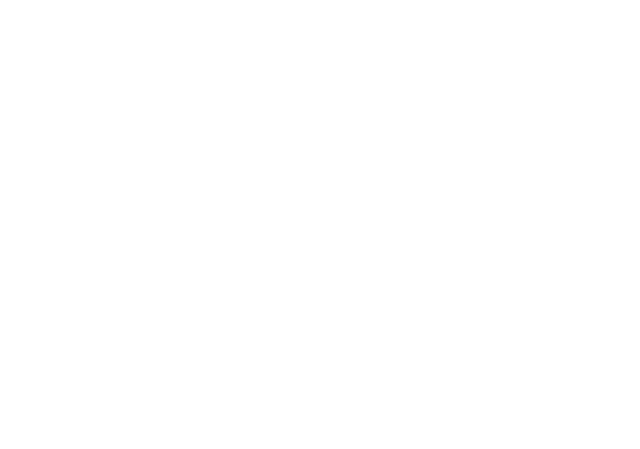
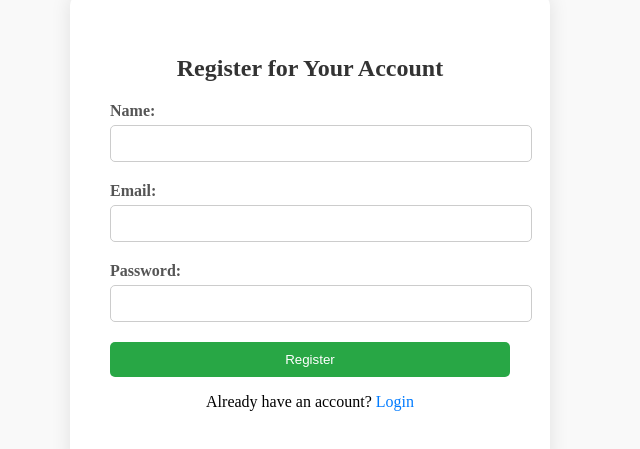
Before and after one commit to AayushPandeyy/book_library_mern, a React (Vite) app in the folder frontend/: page /signup in a window 1280 px wide. Before the commit this address had no page. Shown: the part 169-618 px from the top of the page, without its empty margins (330-970 px from the left). Built offline with nearby package versions, Linux system fonts and the light colour scheme.

Commit message:
Home Login and Register page created

```diff
--- a/frontend/src/RouterComponent.jsx
+++ b/frontend/src/RouterComponent.jsx
@@ -9,11 +9,16 @@
 import ShowBooksComponent from "./components/admin/ShowBooksComponent.jsx";
 import UpdateUserComponent from "./components/admin/UpdateUserComponent.jsx";
 import UpdateBookComponent from "./components/admin/UpdateBookComponent.jsx";
+import HomePageComponent from "./components/HomePageComponent.jsx";
+import RegisterPageComponent from "./components/RegisterPageComponent.jsx";
+
 
 export default function RouterComponent() {
   return (
     <div>
       <Routes>
+        <Route path="/" element={<HomePageComponent />}></Route>
+        <Route path="/signup" element={<RegisterPageComponent />}></Route>
         <Route
           path="/login"
           element={<LoginComponent></LoginComponent>}
--- /dev/null
+++ b/frontend/src/components/HomePageComponent.jsx
@@ -0,0 +1,43 @@
+import React, { useState } from "react";
+
+import "../css/homePage.css";
+
+export default function HomePageComponent() {
+  const [email, setEmail] = useState("");
+  const [password, setPassword] = useState("");
+  return (
+    <div className="login-container">
+      <div className="login-box">
+        <h2>Login to Your Account</h2>
+        <form>
+          <div className="input-group">
+            <label htmlFor="email">Email:</label>
+            <input
+              type="email"
+              id="email"
+              value={email}
+              onChange={(e) => setEmail(e.target.value)}
+              required
+            />
+          </div>
+          <div className="input-group">
+            <label htmlFor="password">Password:</label>
+            <input
+              type="password"
+              id="password"
+              value={password}
+              onChange={(e) => setPassword(e.target.value)}
+              required
+            />
+          </div>
+          <button type="submit" className="login-button">
+            Login
+          </button>
+        </form>
+        <p className="signup-link">
+          Don't have an account? <a href="/signup">Sign up</a>
+        </p>
+      </div>
+    </div>
+  );
+}
--- /dev/null
+++ b/frontend/src/components/RegisterPageComponent.jsx
@@ -0,0 +1,62 @@
+import React, { useState } from "react";
+import "../css/registerPage.css"; // Import CSS file for styling
+
+const RegisterPageComponent = () => {
+  const [name, setName] = useState("");
+  const [email, setEmail] = useState("");
+  const [password, setPassword] = useState("");
+
+  const handleSubmit = (e) => {
+    e.preventDefault();
+    // Add registration logic here
+    console.log("Register with:", name, email, password);
+  };
+
+  return (
+    <div className="register-container">
+      <div className="register-box">
+        <h2>Register for Your Account</h2>
+        <form onSubmit={handleSubmit}>
+          <div className="input-group">
+            <label htmlFor="name">Name:</label>
+            <input
+              type="text"
+              id="name"
+              value={name}
+              onChange={(e) => setName(e.target.value)}
+              required
+            />
+          </div>
+          <div className="input-group">
+            <label htmlFor="email">Email:</label>
+            <input
+              type="email"
+              id="email"
+              value={email}
+              onChange={(e) => setEmail(e.target.value)}
+              required
+            />
+          </div>
+          <div className="input-group">
+            <label htmlFor="password">Password:</label>
+            <input
+              type="password"
+              id="password"
+              value={password}
+              onChange={(e) => setPassword(e.target.value)}
+              required
+            />
+          </div>
+          <button type="submit" className="register-button">
+            Register
+          </button>
+        </form>
+        <p className="login-link">
+          Already have an account? <a href="/">Login</a>
+        </p>
+      </div>
+    </div>
+  );
+};
+
+export default RegisterPageComponent;
--- a/frontend/src/components/auth/LoginComponent.jsx
+++ b/frontend/src/components/auth/LoginComponent.jsx
@@ -1,5 +1,5 @@
 import React, { useState } from "react";
-import "../../css/Login.css"; // Import CSS for styling (optional)
+import "../../css/Login.css";
 import { useForm } from "react-hook-form";
 import { yupResolver } from "@hookform/resolvers/yup";
 import * as yup from "yup";
--- a/frontend/src/css/Login.css
+++ b/frontend/src/css/Login.css
@@ -1,55 +1,43 @@
 .login-container {
-  max-width: 400px;
+  width: 400px;
   margin: 0 auto;
-  padding: 40px;
-  border-radius: 10px;
+  padding: 20px;
+  border-radius: 8px;
+  box-shadow: 0 0 20px rgba(0, 0, 0, 0.1);
   background-color: #ffffff;
-  box-shadow: 0 0 20px rgba(0, 0, 0, 0.1);
-  background-image: url("https://www.google.com/url?sa=i&url=https%3A%2F%2Fwallpaper-mania.com%2Fpost%2Fwallpaper-id-77700092893%2F&psig=AOvVaw1kOEiVyB57CZCqmhqneXVq&ust=1714572897082000&source=images&cd=vfe&opi=89978449&ved=0CBEQjRxqFwoTCMC53viP6oUDFQAAAAAdAAAAABAJ");
-  background-size: cover;
-  background-position: center;
 }
 
-h2 {
-  margin-bottom: 30px;
+.login-container h2 {
   text-align: center;
-  color: #333333;
+  margin-bottom: 20px;
 }
 
 .form-group {
   margin-bottom: 20px;
 }
 
-label {
+.form-group label {
   display: block;
   margin-bottom: 5px;
-  color: #333333;
+  font-weight: bold;
 }
 
-input[type="text"],
-input[type="password"] {
+.form-group input[type="text"],
+.form-group input[type="password"] {
   width: 100%;
-  padding: 15px;
-  font-size: 16px;
-  border: 1px solid #dddddd;
-  border-radius: 5px;
-  transition: border-color 0.3s ease;
-}
-
-input[type="text"]:focus,
-input[type="password"]:focus {
-  border-color: #007bff;
+  padding: 10px;
+  border: 1px solid #ced4da;
+  border-radius: 4px;
 }
 
 .btn-login {
   display: block;
   width: 100%;
-  padding: 15px;
-  font-size: 16px;
-  border: none;
-  border-radius: 5px;
+  padding: 10px;
   background-color: #007bff;
   color: #ffffff;
+  border: none;
+  border-radius: 4px;
   cursor: pointer;
   transition: background-color 0.3s ease;
 }
@@ -57,3 +45,7 @@
 .btn-login:hover {
   background-color: #0056b3;
 }
+
+.text-danger {
+  color: #dc3545;
+}
--- /dev/null
+++ b/frontend/src/css/homePage.css
@@ -0,0 +1,67 @@
+.login-container {
+  display: flex;
+  justify-content: center;
+  align-items: center;
+  height: 89vh;
+  background-color: #f9f9f9; /* Light gray background */
+}
+
+.login-box {
+  width: 400px;
+  padding: 40px;
+  border-radius: 10px;
+  box-shadow: 0 0 20px rgba(0, 0, 0, 0.1);
+  background-color: #fff; /* White background */
+}
+
+.login-box h2 {
+  margin-bottom: 20px;
+  text-align: center;
+  color: #333; /* Dark text color */
+}
+
+.input-group {
+  margin-bottom: 20px;
+}
+
+.input-group label {
+  display: block;
+  margin-bottom: 5px;
+  color: #555; /* Medium dark text color */
+}
+
+.input-group input {
+  width: 100%;
+  padding: 10px;
+  border: 1px solid #ccc;
+  border-radius: 5px;
+}
+
+.login-button {
+  display: block;
+  width: 100%;
+  padding: 10px;
+  background-color: #007bff; /* Primary color (blue) */
+  color: #fff;
+  border: none;
+  border-radius: 5px;
+  cursor: pointer;
+  transition: background-color 0.3s ease;
+}
+
+.login-button:hover {
+  background-color: #0056b3; /* Darker shade of blue */
+}
+
+.signup-link {
+  text-align: center;
+}
+
+.signup-link a {
+  color: #007bff; /* Primary color (blue) */
+  text-decoration: none;
+}
+
+.signup-link a:hover {
+  text-decoration: underline;
+}
--- /dev/null
+++ b/frontend/src/css/registerPage.css
@@ -0,0 +1,67 @@
+.register-container {
+  display: flex;
+  justify-content: center;
+  align-items: center;
+  height: 100vh;
+  background-color: #f9f9f9; /* Light gray background */
+}
+
+.register-box {
+  width: 400px;
+  padding: 40px;
+  border-radius: 10px;
+  box-shadow: 0 0 20px rgba(0, 0, 0, 0.1);
+  background-color: #fff; /* White background */
+}
+
+.register-box h2 {
+  margin-bottom: 20px;
+  text-align: center;
+  color: #333; /* Dark text color */
+}
+
+.input-group {
+  margin-bottom: 20px;
+}
+
+.input-group label {
+  display: block;
+  margin-bottom: 5px;
+  color: #555; /* Medium dark text color */
+}
+
+.input-group input {
+  width: 100%;
+  padding: 10px;
+  border: 1px solid #ccc;
+  border-radius: 5px;
+}
+
+.register-button {
+  display: block;
+  width: 100%;
+  padding: 10px;
+  background-color: #28a745; /* Success color (green) */
+  color: #fff;
+  border: none;
+  border-radius: 5px;
+  cursor: pointer;
+  transition: background-color 0.3s ease;
+}
+
+.register-button:hover {
+  background-color: #218838; /* Darker shade of green */
+}
+
+.login-link {
+  text-align: center;
+}
+
+.login-link a {
+  color: #007bff; /* Primary color (blue) */
+  text-decoration: none;
+}
+
+.login-link a:hover {
+  text-decoration: underline;
+}
```
